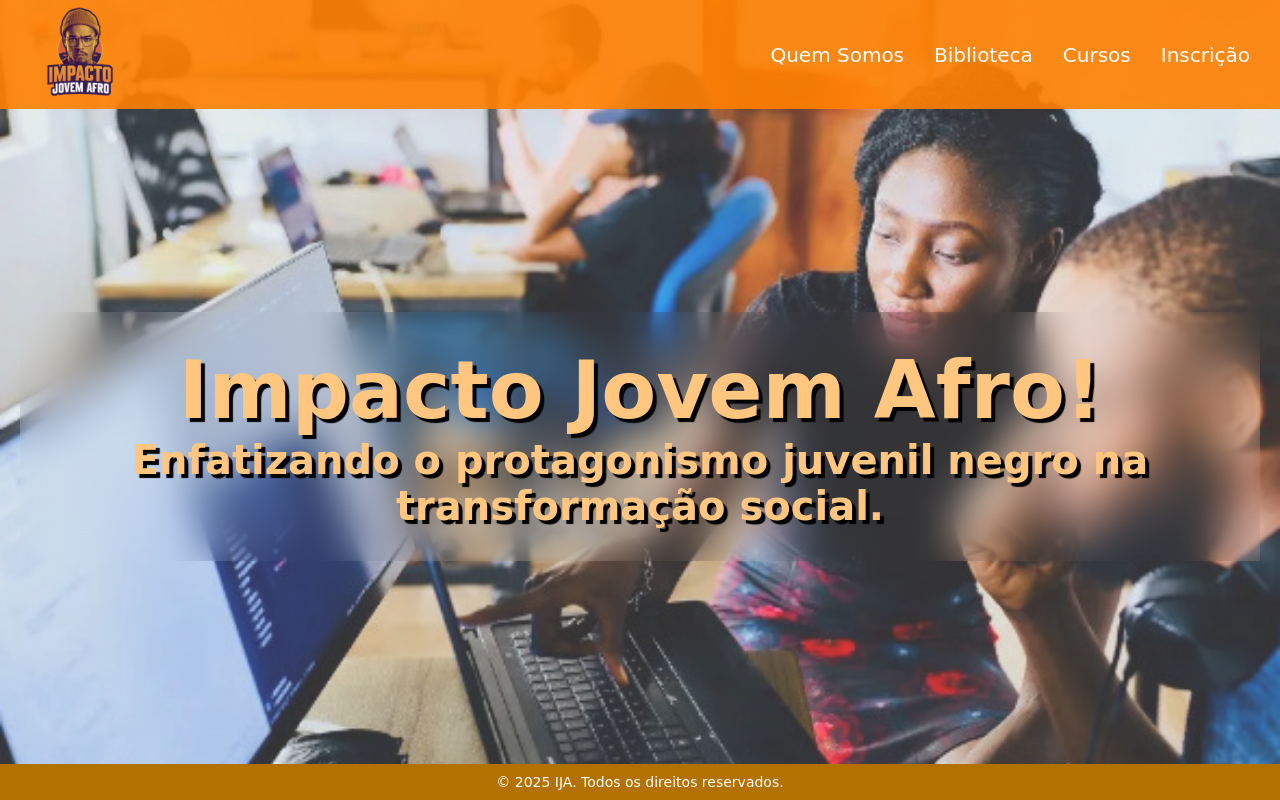
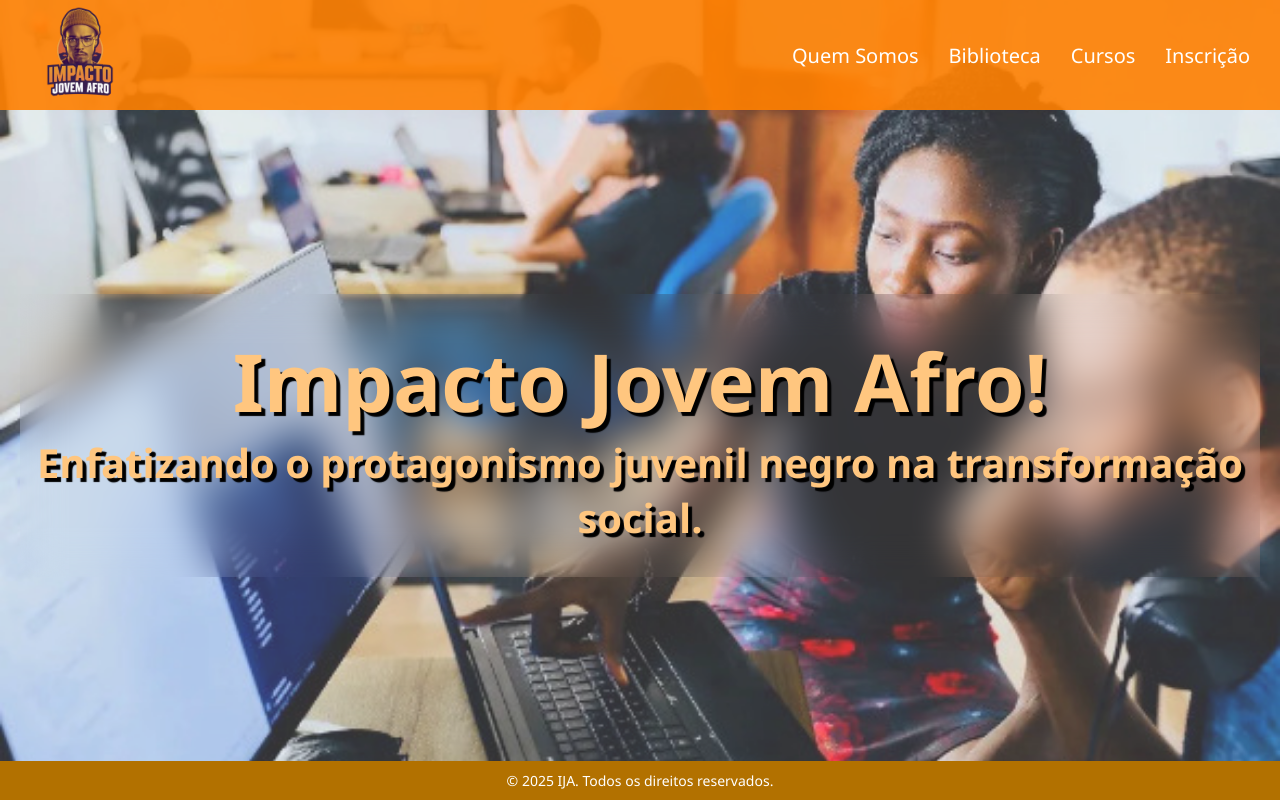
Before and after one commit to wscaxinha/impacto-jovem-afro, a plain HTML site: page index.html in a window 1280 px wide. Drawn offline with Linux system fonts and the light colour scheme.

Commit message:
Alterando a fonte

```diff
--- a/biblioteca.css
+++ b/biblioteca.css
@@ -4,7 +4,7 @@
   box-sizing: border-box;
 }
 body, html {
-  font-family: "Monoton", cursive;
+  font-family:'Segoe UI', Tahoma, Geneva, Verdana, sans-serif;
   background-image: url("./p2.jpg");
   background-position: center;
   background-repeat: no-repeat;
--- a/curso.css
+++ b/curso.css
@@ -4,7 +4,7 @@
     box-sizing: border-box;
 }
 body, html {
-    font-family: 'Monoton', cursive;
+    font-family:'Segoe UI', Tahoma, Geneva, Verdana, sans-serif;
     background-image: url("./papel_curso.jpg");
     background-position: center;
     background-repeat: no-repeat;
--- a/inscricao.css
+++ b/inscricao.css
@@ -5,7 +5,7 @@
 }
 
 body,html {
-  font-family: "Monoton", cursive;
+  font-family:'Segoe UI', Tahoma, Geneva, Verdana, sans-serif;
   background-image: url("./p3.jpg");
   background-position: center;
   background-repeat: no-repeat;
--- a/main.css
+++ b/main.css
@@ -4,7 +4,7 @@
   box-sizing: border-box;
 }
 body {
-  font-family: "Monoton", cursive;
+  font-family:'Segoe UI', Tahoma, Geneva, Verdana, sans-serif;
   position: relative;
   min-height: 100vh;
   display: flex;
--- a/sobre.css
+++ b/sobre.css
@@ -5,7 +5,7 @@
   box-sizing: border-box;
 }
 body,html {
-  font-family: "Monoton", cursive;
+  font-family:'Segoe UI', Tahoma, Geneva, Verdana, sans-serif;
   background-image: url("#");
   background-position: center;
   background-repeat: no-repeat;
```
